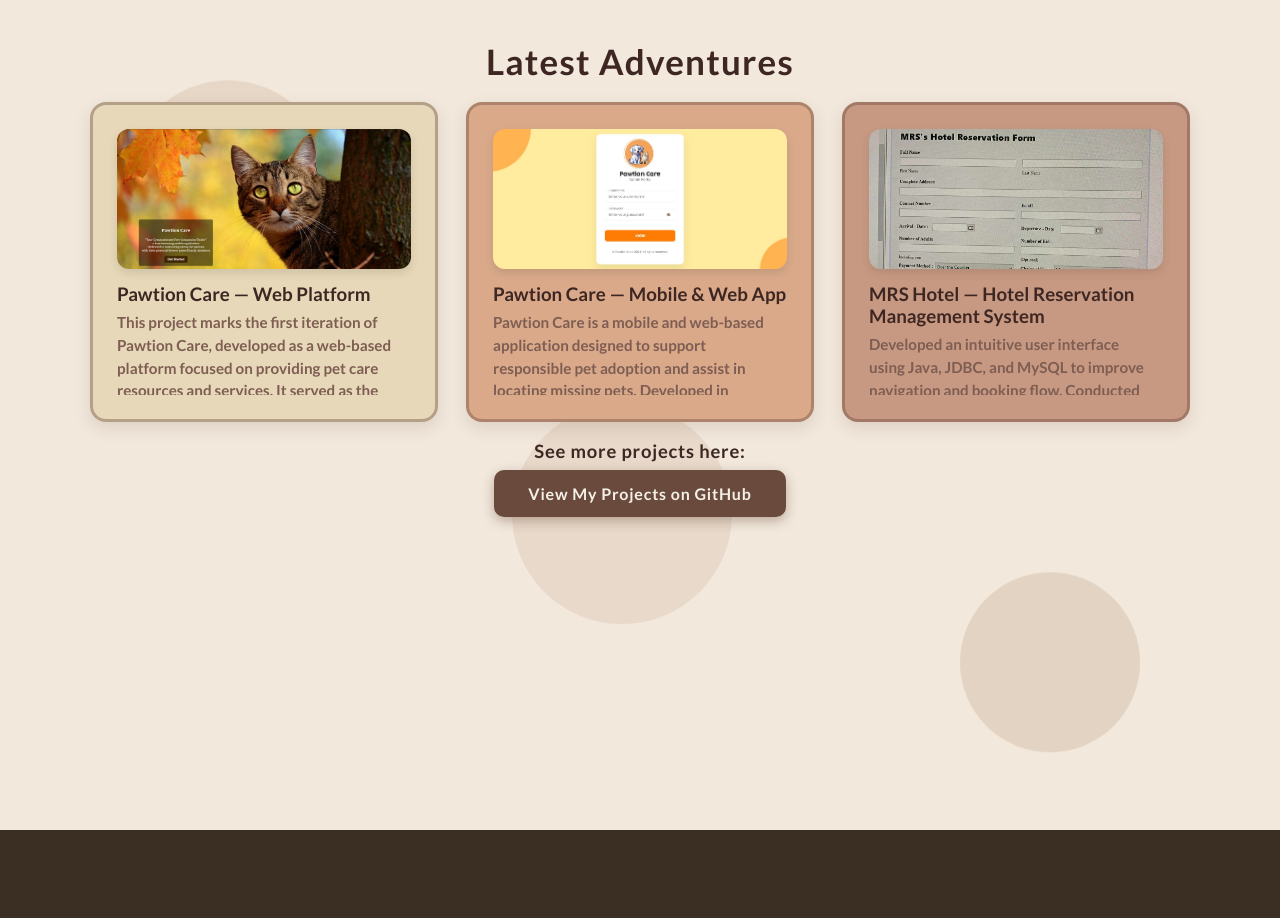
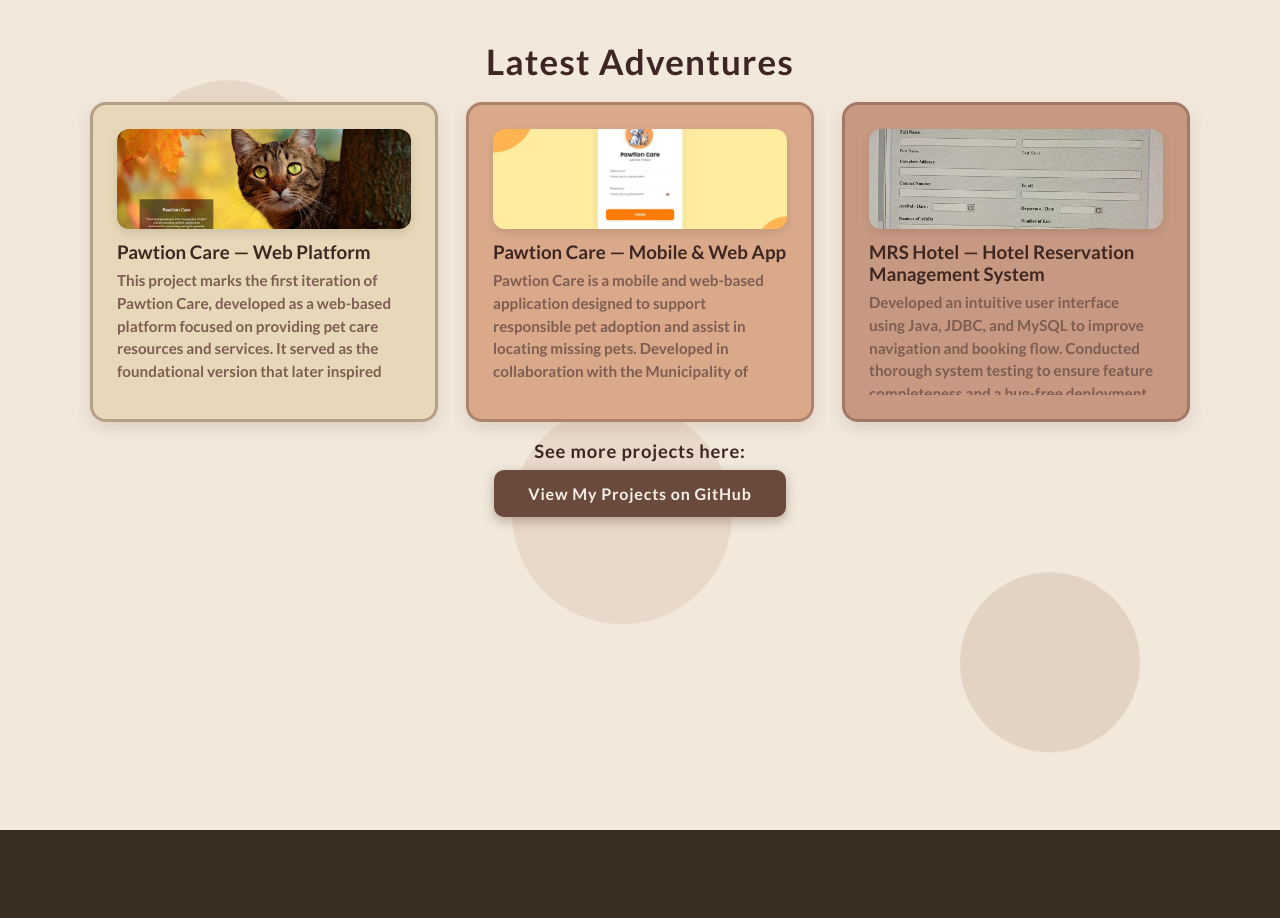
Before and after one commit to julianaaplaonsantos/mywebsite, a React (Vite) app: page / in a window 1280 px wide. Shown: the part 1620-2538 px from the top of the page. Built offline with nearby package versions, Linux system fonts and the light colour scheme.

Commit message:
projects minor changes

```diff
--- a/src/sections/Projects.css
+++ b/src/sections/Projects.css
@@ -69,10 +69,10 @@
 
 .project-image {
   width: 100%;
-  height: 140px;
+  height: 100px;
   object-fit: cover;
   border-radius: 12px;
-  margin-bottom: 14px;
+  margin-bottom: 12px;
   flex-shrink: 0;
   box-shadow: 0 4px 10px rgba(0,0,0,0.1);
 }
@@ -285,6 +285,7 @@
   display: block;
   border-radius: 12px;
   overflow: hidden;
+  height: 180px;
 }
 
 .project-overlay {
@@ -347,6 +348,13 @@
     padding: 20px;
   }
 
+  .project-card h3 {
+    margin-top: 14px;
+    margin-bottom: 10px;
+    font-size: 1.3rem;
+    color: var(--primary-text);
+  }
+
   .project-image,
   .project-placeholder {
     height: 120px;
@@ -356,12 +364,6 @@
     padding: 12px 28px;
     font-size: 0.9rem;
   }
-
-  /* Hide projects background circles on mobile
-  .projects-section .circle {
-    display: none;
-  }
-} */
 
 @media (max-width: 480px) {
   .projects-section {
```
